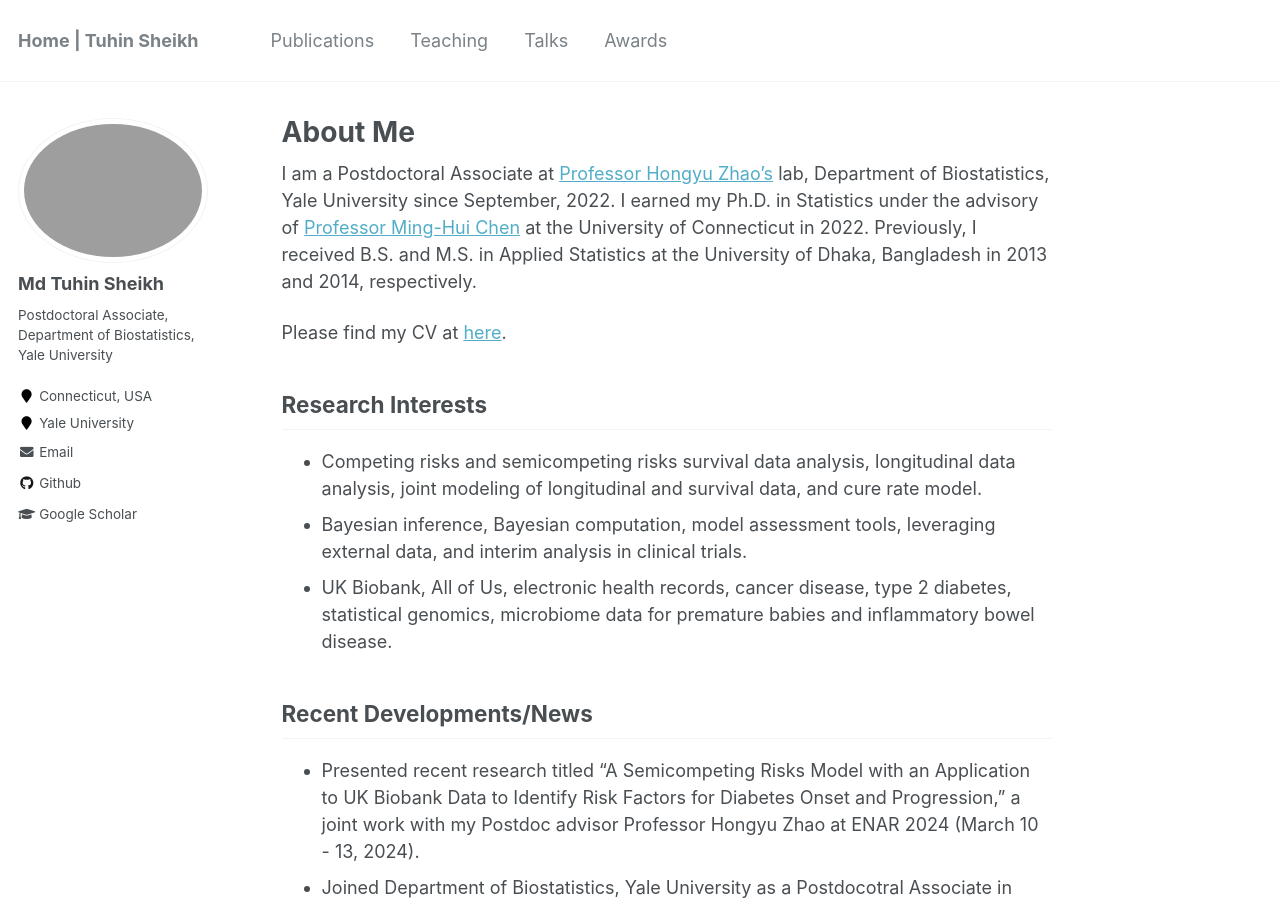
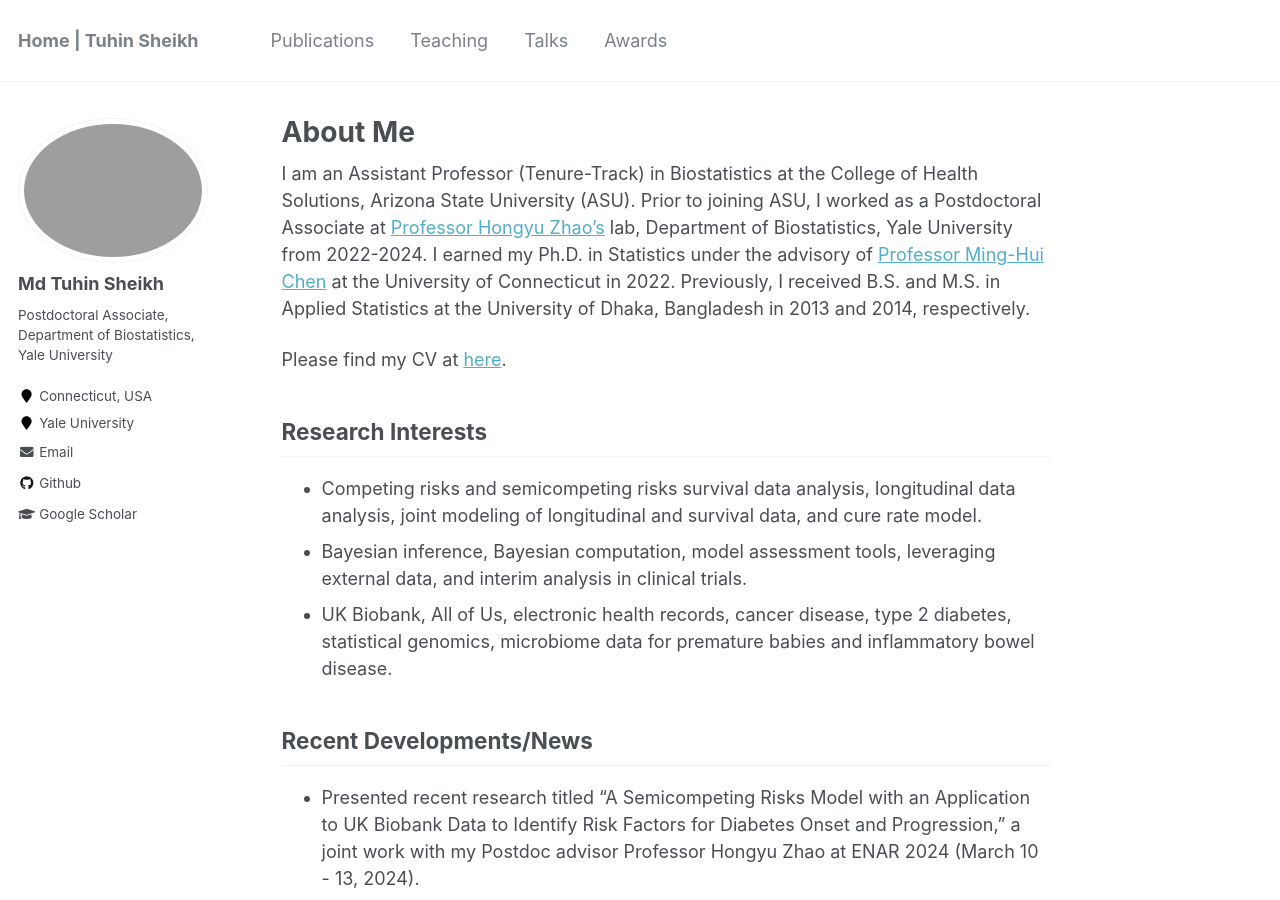
Before and after one commit to mdtuhinsheikh/mdtuhinsheikh.github.io, a Jekyll site: the page built from _pages/about.md, in a window 1280 px wide and 900 px high. Built offline with Jekyll 4.4.1, drawn with Linux system fonts in a browser that asks for light colours.

Commit message:
Update about.md

```diff
--- a/_pages/about.md
+++ b/_pages/about.md
@@ -7,7 +7,7 @@ redirect_from:
   - /about/
   - /about.html
 ---
-I am a Postdoctoral Associate at [Professor Hongyu Zhao's](https://zhaocenter.org/index.html){:target="_blank"} lab, Department of Biostatistics, Yale University since September, 2022. I earned my Ph.D. in Statistics under the advisory of [Professor Ming-Hui Chen](http://merlot.stat.uconn.edu/~mic02006/){:target="_blank"} at the University of Connecticut in 2022. Previously, I received B.S. and M.S. in Applied Statistics at the University of Dhaka, Bangladesh in 2013 and 2014, respectively.
+I am an Assistant Professor (Tenure-Track) in Biostatistics at the College of Health Solutions, Arizona State University (ASU). Prior to joining ASU, I worked as a Postdoctoral Associate at [Professor Hongyu Zhao's](https://zhaocenter.org/index.html){:target="_blank"} lab, Department of Biostatistics, Yale University from 2022-2024. I earned my Ph.D. in Statistics under the advisory of [Professor Ming-Hui Chen](http://merlot.stat.uconn.edu/~mic02006/){:target="_blank"} at the University of Connecticut in 2022. Previously, I received B.S. and M.S. in Applied Statistics at the University of Dhaka, Bangladesh in 2013 and 2014, respectively.
 
 Please find my CV at [here](https://www.dropbox.com/scl/fi/sy1u8rr8v88s0ng293otr/CV_Sheikh_MdTuhin.pdf?rlkey=zlmn2gvg8p777acfznzz37e62&st=xu7fvckw&dl=0){:target="_blank"}.
 
```
